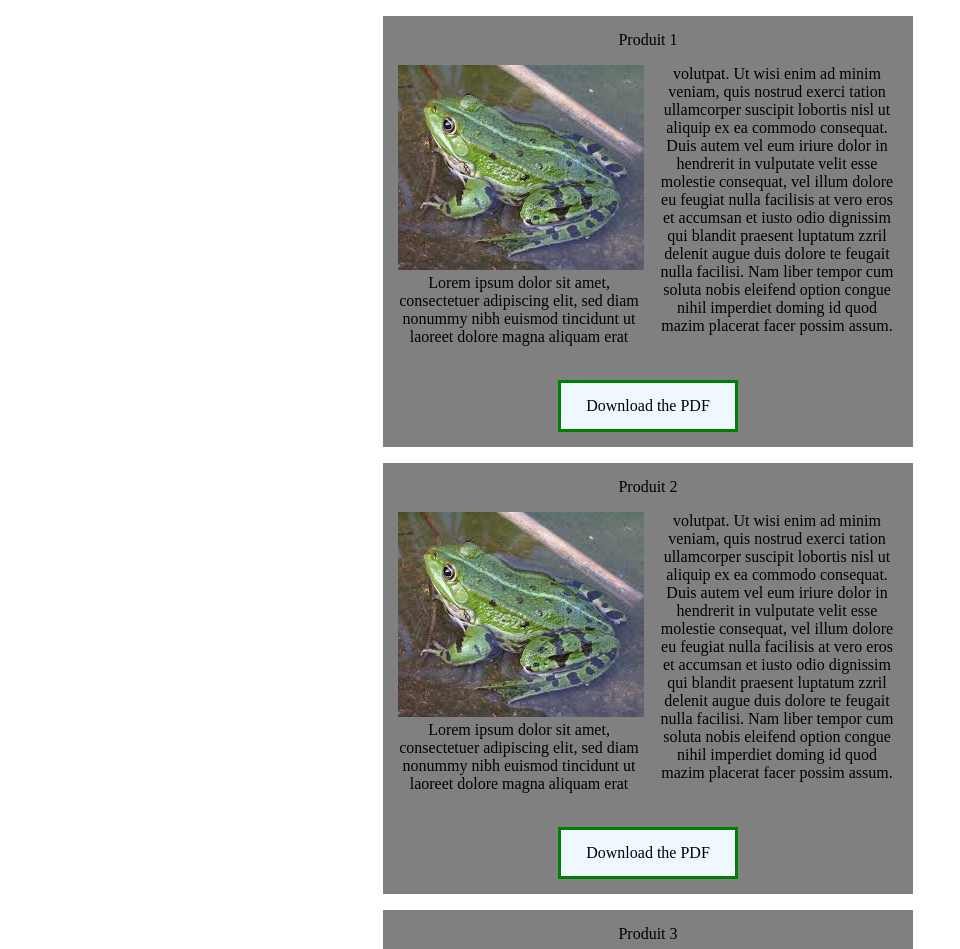
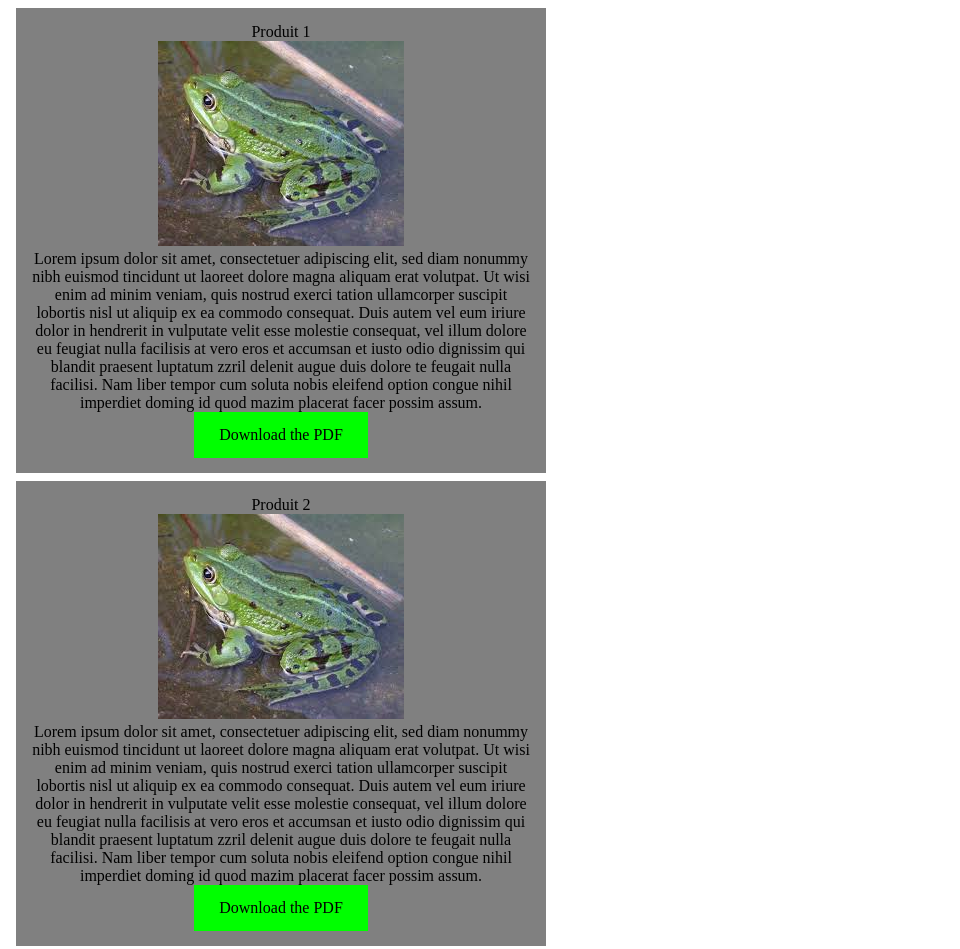
Before and after one commit to OscarHavril/Mail-pub, a plain HTML site: page index.html in a window 1280 px wide. Shown: the top 949 px of the page, without its empty margins (0-960 px from the left). Drawn offline with Linux system fonts and the light colour scheme.

Commit message:
Update index.html

```diff
--- a/index.html
+++ b/index.html
@@ -7,13 +7,6 @@
   <meta name="author" content="OscarHavril">
   <style>
   .box {
-        display: flex;
-        flex-direction:column;
-        justify-content: center;
-        flex-wrap:wrap;
-        align-items:flex-end;
-        align-content:space-around;
-        word-wrap:normal;
         width:100%;
         height:100%;
         text-align: center;
@@ -25,19 +18,17 @@
       width: 90%;
       max-width:500px;
     }
-    a:link, a:visited {
-      background-color: aliceblue;
+    .link:link, .link:visited {
+      background-color: #00ff00;
       font-size: 16px;
       color: black;
       padding: 14px 25px;
       text-decoration: none;
       display: inline-block;
-      border: 3px solid green;
 }
 
-a:hover, a:active {
+.link:hover, .link:active {
   background-color: green;
-  border: 3px solid green;
 }
   </style>
 </head>
@@ -46,32 +37,29 @@ a:hover, a:active {
     Produit 1
 
 </br>
-<p style="column-count:2;">
   <img src="https://raw.githubusercontent.com/OscarHavril/Mail-pub/master/SVT.jpeg" alt="Produit 1">
+</br>
   Lorem ipsum dolor sit amet, consectetuer adipiscing elit, sed diam nonummy nibh euismod tincidunt ut laoreet dolore magna aliquam erat volutpat. Ut wisi enim ad minim veniam, quis nostrud exerci tation ullamcorper suscipit lobortis nisl ut aliquip ex ea commodo consequat. Duis autem vel eum iriure dolor in hendrerit in vulputate velit esse molestie consequat, vel illum dolore eu feugiat nulla facilisis at vero eros et accumsan et iusto odio dignissim qui blandit praesent luptatum zzril delenit augue duis dolore te feugait nulla facilisi. Nam liber tempor cum soluta nobis eleifend option congue nihil imperdiet doming id quod mazim placerat facer possim assum.
-</p>
 </br>
-<a class="Link" href="javascript:void(0)" download="PDF1">Download the PDF</a>
+<a class="link" href="javascript:void(0)" download="PDF1">Download the PDF</a>
 </div>
 <div style="background-color:grey;">
   Produit 2
 </br>
-<p style="column-count:2;">
   <img src="https://raw.githubusercontent.com/OscarHavril/Mail-pub/master/SVT.jpeg" alt="Produit 2">
+</br>
   Lorem ipsum dolor sit amet, consectetuer adipiscing elit, sed diam nonummy nibh euismod tincidunt ut laoreet dolore magna aliquam erat volutpat. Ut wisi enim ad minim veniam, quis nostrud exerci tation ullamcorper suscipit lobortis nisl ut aliquip ex ea commodo consequat. Duis autem vel eum iriure dolor in hendrerit in vulputate velit esse molestie consequat, vel illum dolore eu feugiat nulla facilisis at vero eros et accumsan et iusto odio dignissim qui blandit praesent luptatum zzril delenit augue duis dolore te feugait nulla facilisi. Nam liber tempor cum soluta nobis eleifend option congue nihil imperdiet doming id quod mazim placerat facer possim assum.
-</p>
 </br>
-<a class="Link" href="javascript:void(0)" download="PDF1">Download the PDF</a>
+<a class="link" href="javascript:void(0)" download="PDF1">Download the PDF</a>
 </div>
 <div style="background-color:grey;">
   Produit 3
 </br>
-<p style="column-count:2;">
   <img src="https://raw.githubusercontent.com/OscarHavril/Mail-pub/master/SVT.jpeg" alt="Produit 3">
+</br>
   Lorem ipsum dolor sit amet, consectetuer adipiscing elit, sed diam nonummy nibh euismod tincidunt ut laoreet dolore magna aliquam erat volutpat. Ut wisi enim ad minim veniam, quis nostrud exerci tation ullamcorper suscipit lobortis nisl ut aliquip ex ea commodo consequat. Duis autem vel eum iriure dolor in hendrerit in vulputate velit esse molestie consequat, vel illum dolore eu feugiat nulla facilisis at vero eros et accumsan et iusto odio dignissim qui blandit praesent luptatum zzril delenit augue duis dolore te feugait nulla facilisi. Nam liber tempor cum soluta nobis eleifend option congue nihil imperdiet doming id quod mazim placerat facer possim assum.
-</p>
 </br>
-<a class="Link" href="javascript:void(0)" download="PDF1">Download the PDF</a>
+<a class="link" href="javascript:void(0)" download="PDF1">Download the PDF</a>
 </div>
 </body>
 </html>
```
